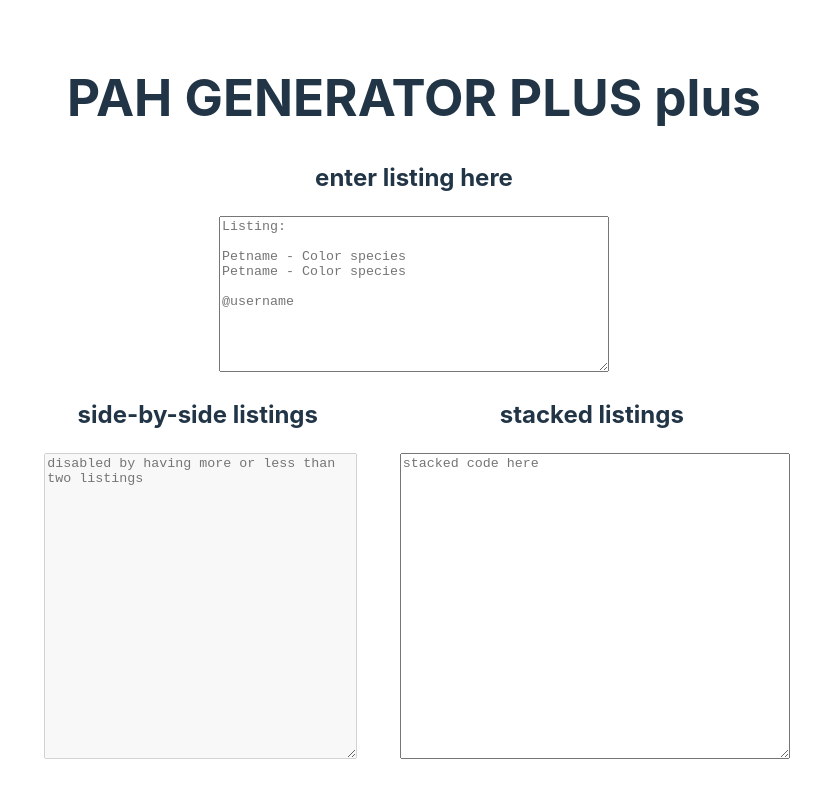
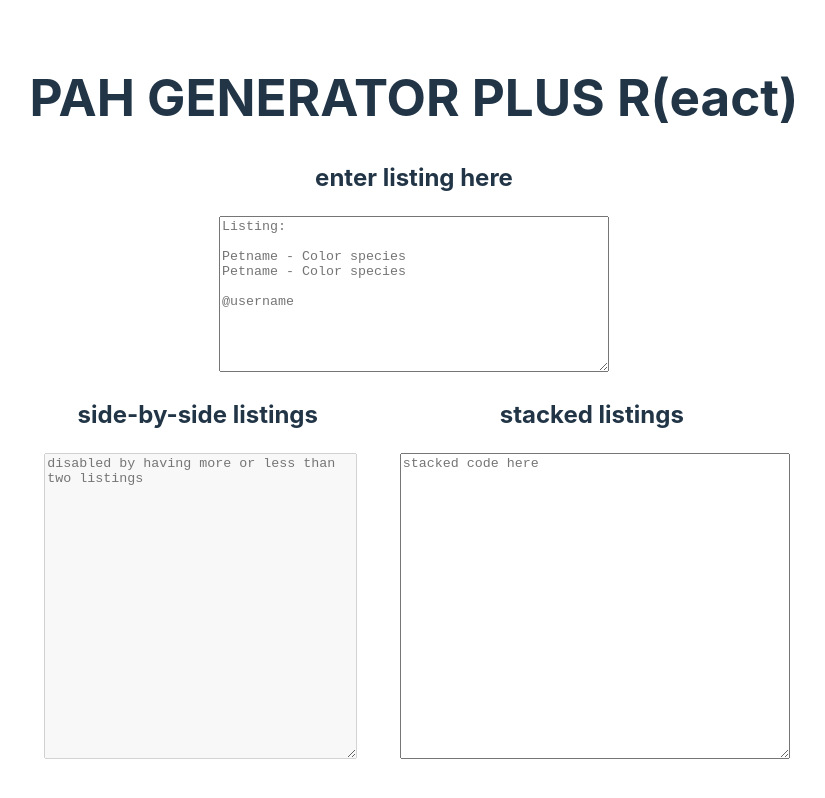
Before and after one commit to donwung/NeopetsPAHGeneratorPlusR, a React (Vite) app in the folder NeopetsPAHGeneratorPlusR/: page / in a window 1280 px wide. Shown: the whole page, without its empty margins (226-1051 px from the left). Built offline with nearby package versions, Linux system fonts and the light colour scheme.

Commit message:
prep for deploy

```diff
--- a/NeopetsPAHGeneratorPlusR/src/App.jsx
+++ b/NeopetsPAHGeneratorPlusR/src/App.jsx
@@ -111,7 +111,7 @@ function App() {
 
     return (
         <>
-            <h1>PAH GENERATOR PLUS plus</h1>
+            <h1>PAH GENERATOR PLUS R(eact)</h1>
             {/* <div>
                 <h3>how it works</h3>
                 <p>paste one listing into the first box</p>
```
Also changed, not shown: NeopetsPAHGeneratorPlusR/package.json (+6 -2 lines), 1 other file (tests, documents, lock files or other folders).
